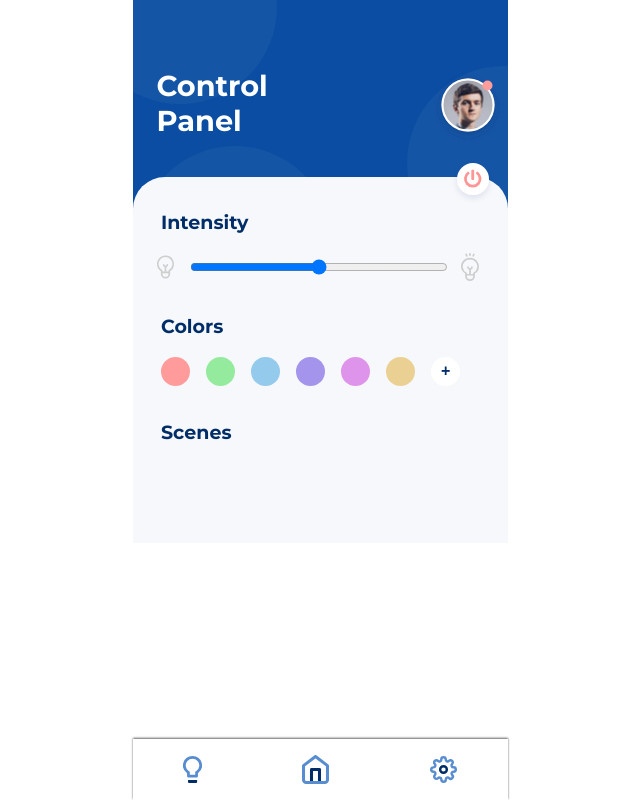
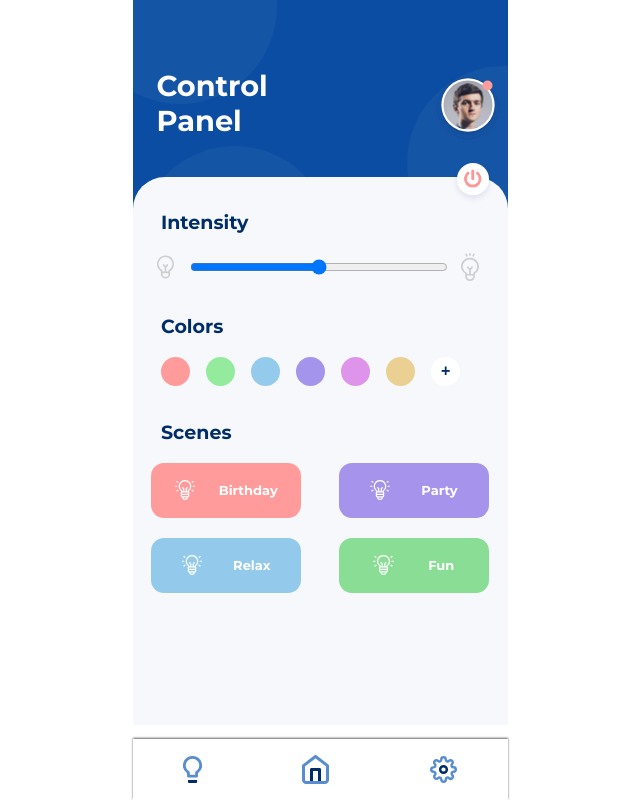
Before and after one commit to mikandermickey/Smartlights-projekt_v1, a React (Create React App) app: page /bedroom in a window 1280 px wide. Shown: the whole page, without its empty margins (320-960 px from the left). Built offline with nearby package versions, Linux system fonts and the light colour scheme.

Commit message:
scenes added

```diff
--- /dev/null
+++ b/src/components/Scenes.js
@@ -0,0 +1,30 @@
+/** @jsx jsx */
+import { css, jsx } from "@emotion/core";
+
+const Scenes = ({ mood, color }) => {
+    const style = css`
+        border-radius: 13px;
+        background-color: ${color};
+        width: 150px;
+        height: 55px;
+        display:flex;
+        align-items: center;
+        justify-content: space-evenly;
+        margin-bottom: 20px;
+    `;
+
+    const styleP = css`
+        font-size:13px;
+        color: white;
+        font-weight: bold;
+        `;
+    return (
+        <div css={style}>
+            <img src="data/img/scene_bulb.svg" alt="Light Bulb" />
+            <p css={styleP}>{mood}</p>
+        </div>
+
+    );
+}
+
+export default Scenes;
--- /dev/null
+++ b/src/components/ScenesContainer.js
@@ -0,0 +1,22 @@
+/** @jsx jsx */
+import { css, jsx } from "@emotion/core";
+import Scenes from "./Scenes";
+
+const ScenesContainer = ({ color }) => {
+    const style = css`
+        display:flex;
+        justify-content: space-around;
+        flex-wrap: wrap;
+        margin-bottom: 2em;
+    `;
+    return (
+        <div css={style}>
+            <Scenes color="#FF9B9B" mood="Birthday" />
+            <Scenes color="#A693EB" mood="Party" />
+            <Scenes color="#93CAEB" mood="Relax" />
+            <Scenes color="#89DD94" mood="Fun" />
+        </div>
+    );
+}
+
+export default ScenesContainer;
--- a/src/components/SingleRoom.js
+++ b/src/components/SingleRoom.js
@@ -5,14 +5,10 @@ import React from 'react';
 import PowerButton from "./PowerButton";
 import Brightness from "./Brightness";
 import ColorBox from "./Colorbox";
+import ScenesContainer from "./ScenesContainer";
 
 
 const SingleRoom = () => {
-
-    const styleH3 = css`
-        color: #002D67;
-        font-size: 19px;
-    `;
     return (
         <React.Fragment>
             <Overskrift text="Intensity" />
@@ -20,8 +16,9 @@ const SingleRoom = () => {
             <Brightness />
             <Overskrift text="Colors" />
             <ColorBox />
+            <Overskrift text="Scenes" />
+            <ScenesContainer />
 
-            <Overskrift text="Scenes" />
         </React.Fragment>
 
     );
```
Also changed, not shown: public/data/img/scene_bulb.svg (added).
